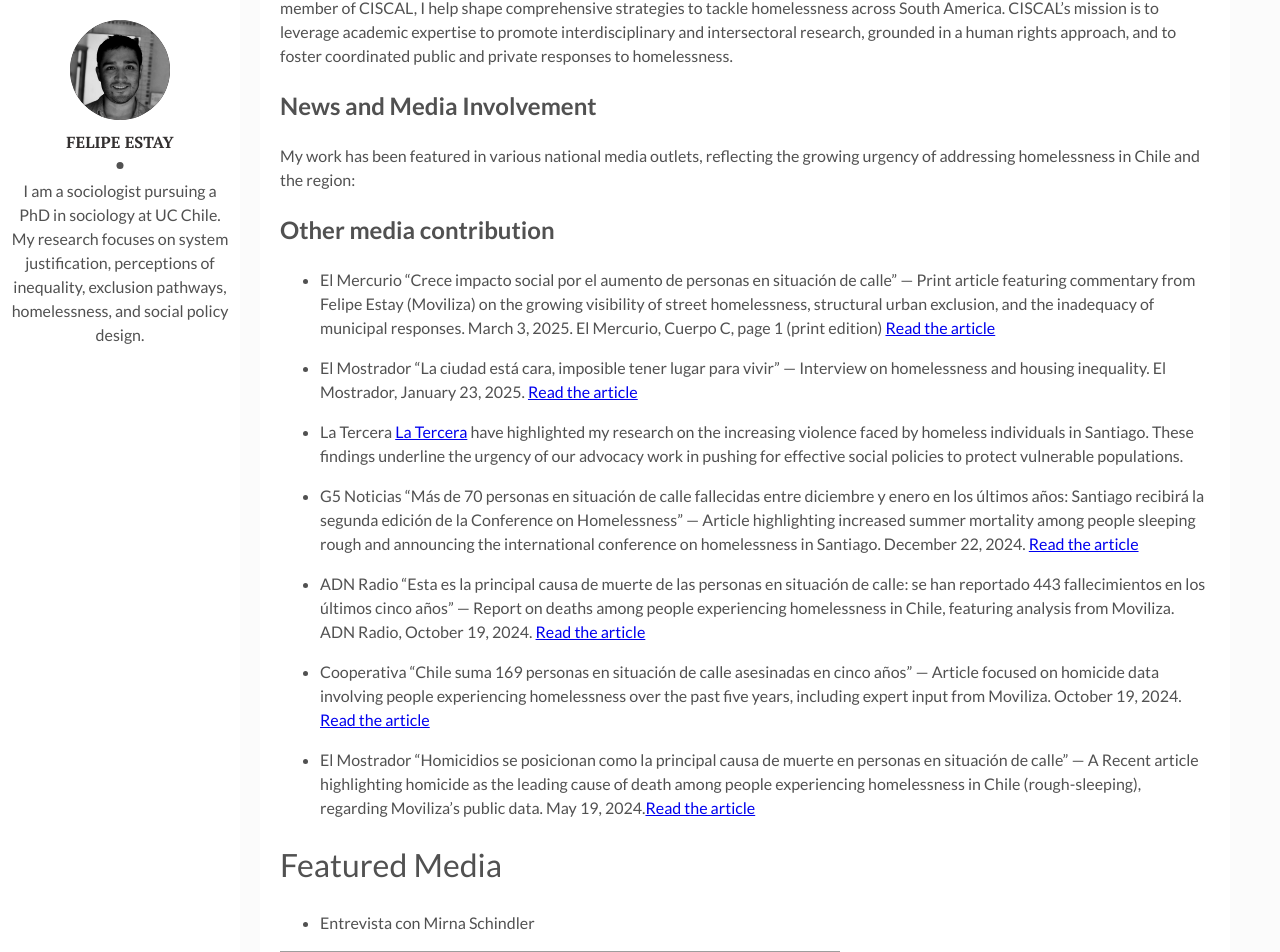
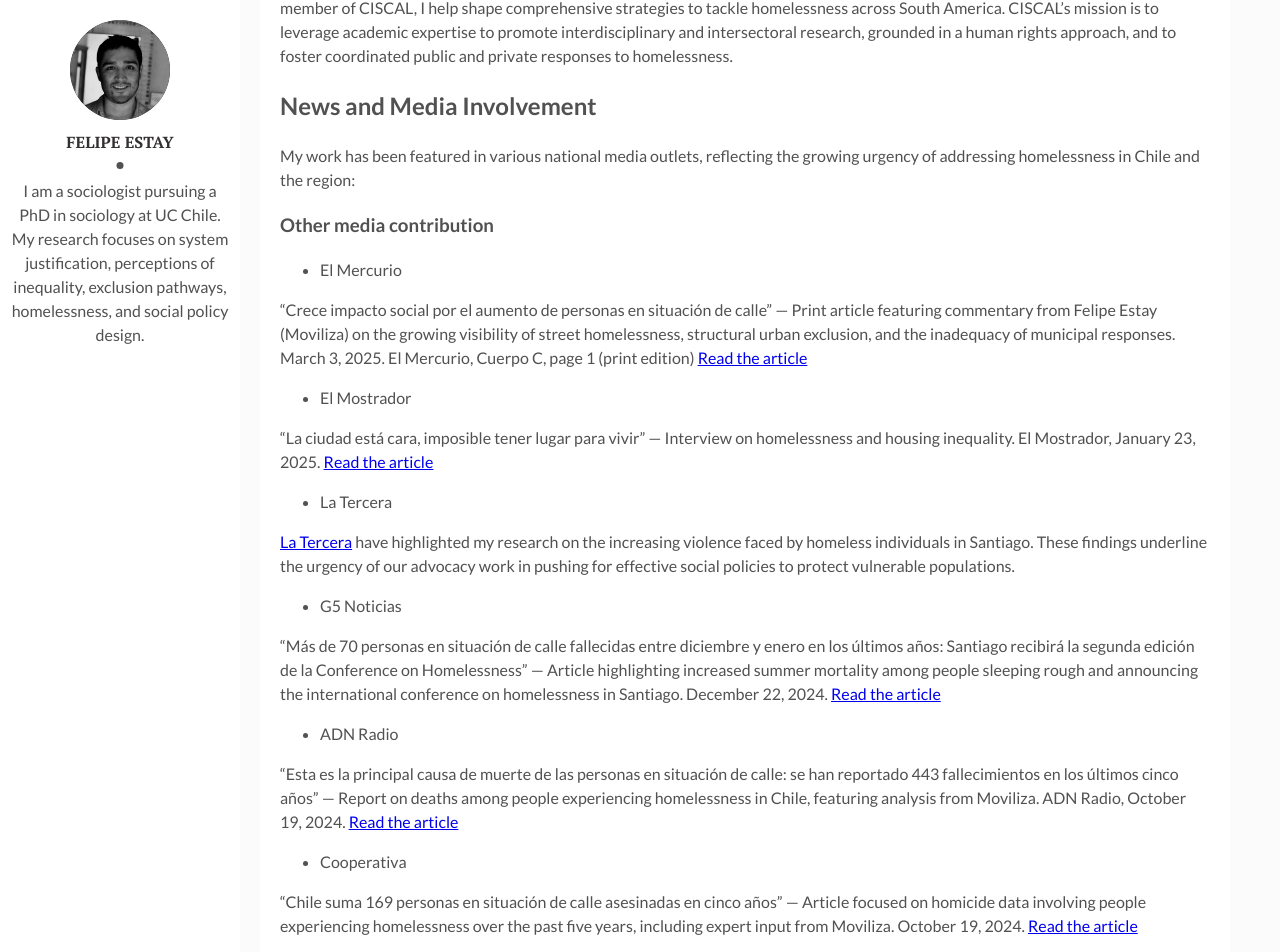
Before and after one commit to felipestay/felipestay.github.io, a Jekyll site: the page built from _posts/2025-04-04-social-policy.markdown, in a window 1280 px wide and 1400 px high, scrolled down 723 px. Shown: the top 952 px of the window. Built offline with Jekyll 4.4.1, drawn with Linux system fonts in a browser that asks for light colours; some of the changed text lies outside the part shown; grey boxes are pictures that could not be loaded.

```diff
--- a/_posts/2025-04-04-social-policy.markdown
+++ b/_posts/2025-04-04-social-policy.markdown
@@ -14,38 +14,43 @@ In my role, I am actively engaged in advocacy and policy development to address
 
 My work has been featured in various national media outlets, reflecting the growing urgency of addressing homelessness in Chile and the region:
 
-
-
-## Other media contribution
+### Other media contribution
 
 - El Mercurio
+
 “Crece impacto social por el aumento de personas en situación de calle” — Print article featuring commentary from Felipe Estay (Moviliza) on the growing visibility of street homelessness, structural urban exclusion, and the inadequacy of municipal responses.
 March 3, 2025. El Mercurio, Cuerpo C, page 1 (print edition) [Read the article](https://litoralpress.cl/sitio/Prensa_Texto?LPKey=SSFKU23VPBDZEM6SXVE7S3P2G27IZMJE6XWBZLU235VKXM3MMO7Q)
 
 - El Mostrador
+
 “La ciudad está cara, imposible tener lugar para vivir” — Interview on homelessness and housing inequality.
 El Mostrador, January 23, 2025. [Read the article](https://www.elmostrador.cl/noticias/pais/2025/01/23/experto-en-personas-en-situacion-de-calle-la-ciudad-esta-cara-imposible-tener-lugar-para-vivir/)
 
 - La Tercera
+
 [La Tercera](https://www.latercera.com/la-tercera-domingo/noticia/el-misterio-del-sociologo-y-las-muertes-en-situacion-de-calle/VBYN54ZEQFHIJBC5VGDWSEZMRE/) have highlighted my research on the increasing violence faced by homeless individuals in Santiago. These findings underline the urgency of our advocacy work in pushing for effective social policies to protect vulnerable populations.
 
 - G5 Noticias
+
 “Más de 70 personas en situación de calle fallecidas entre diciembre y enero en los últimos años: Santiago recibirá la segunda edición de la Conference on Homelessness” — Article highlighting increased summer mortality among people sleeping rough and announcing the international conference on homelessness in Santiago.
 December 22, 2024. [Read the article](https://g5noticias.cl/2024/12/22/mas-de-70-personas-en-situacion-de-calle-fallecidas-entre-diciembre-y-enero-en-los-ultimos-anos-santiago-recibira-la-segunda-edicion-de-la-conference-on-homelessness/)
 
 - ADN Radio
+
 “Esta es la principal causa de muerte de las personas en situación de calle: se han reportado 443 fallecimientos en los últimos cinco años” — Report on deaths among people experiencing homelessness in Chile, featuring analysis from Moviliza.
 ADN Radio, October 19, 2024. [Read the article](https://www.emol.com/noticias/Nacional/2025/01/11/1153846/fallecidos-situacion-calle-chile.html)
 
 - Cooperativa
+
 “Chile suma 169 personas en situación de calle asesinadas en cinco años” — Article focused on homicide data involving people experiencing homelessness over the past five years, including expert input from Moviliza.
 October 19, 2024. [Read the article](https://cooperativa.cl/noticias/pais/policial/homicidios/chile-suma-169-personas-en-situacion-de-calle-asesinadas-en-cinco-anos/2024-10-19/185441.html)
 
 - El Mostrador
+
 “Homicidios se posicionan como la principal causa de muerte en personas en situación de calle” — A Recent article highlighting homicide as the leading cause of death among people experiencing homelessness in Chile (rough-sleeping), regarding Moviliza’s public data.
 May 19, 2024.[Read the article](https://www.elmostrador.cl/noticias/2024/05/19/homicidios-se-posicionan-como-la-principal-causa-de-muerte-en-personas-en-situacion-de-calle/)
 
-# Featured Media
+### Featured Media
 
 - Entrevista con Mirna Schindler
 <iframe width="560" height="315" src="https://www.youtube.com/embed/0nA9KkO30Hk" frameborder="0" allowfullscreen></iframe>
```
